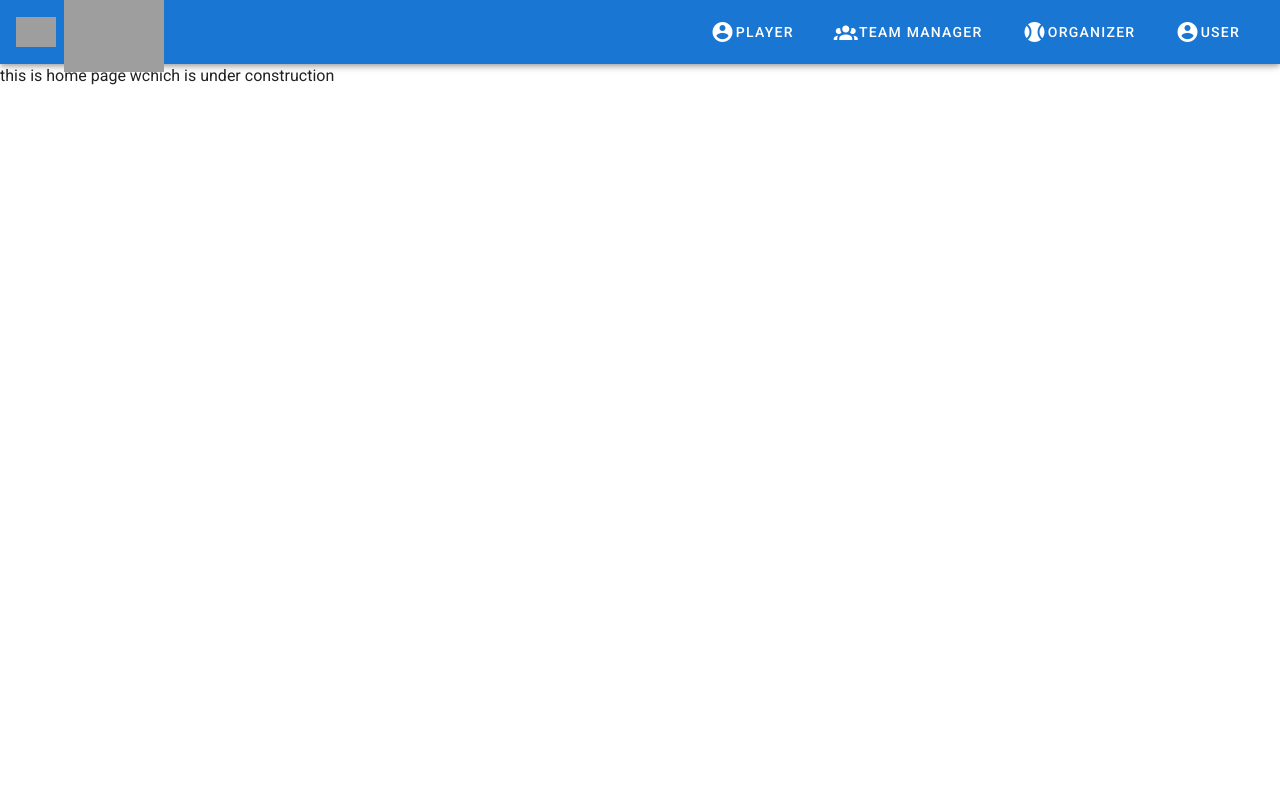
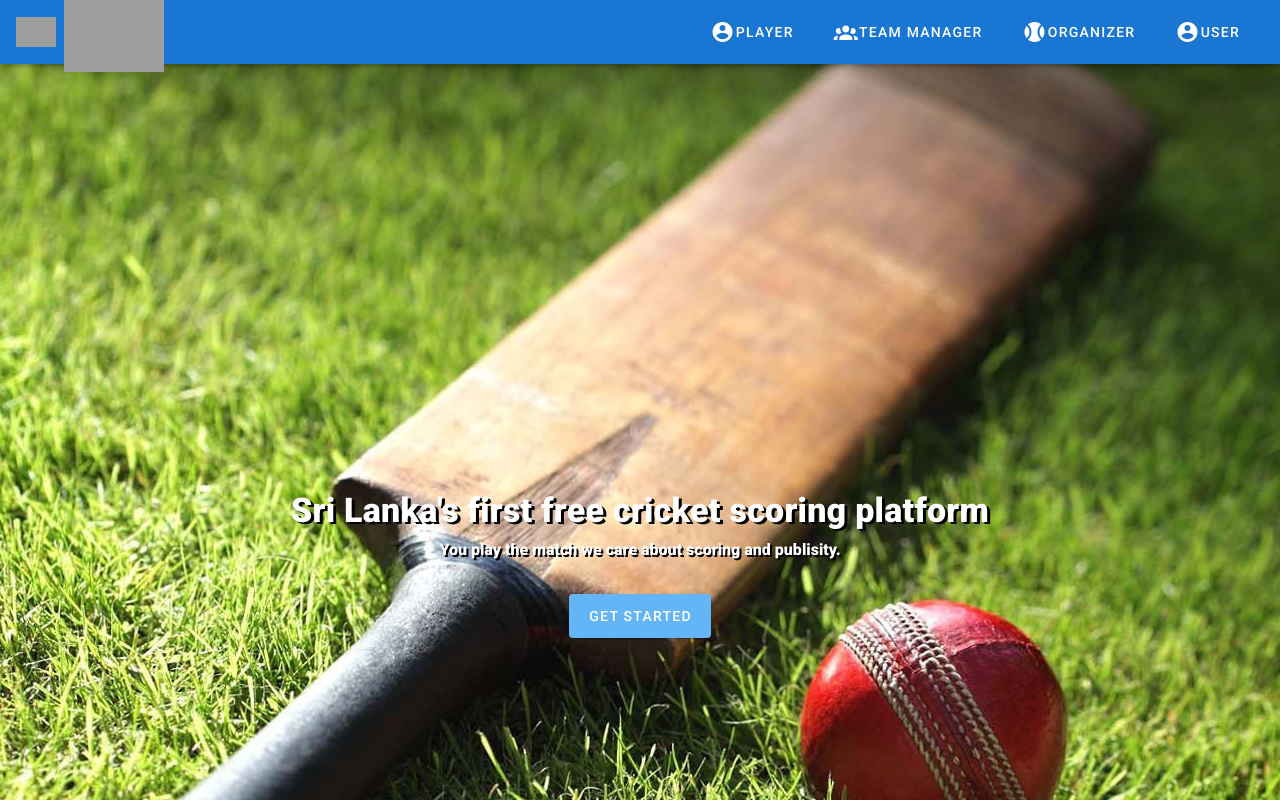
Before and after one commit to vikumDheemantha/crick-click, a Vue app in the folder frontend/: page / in a window 1280 px wide. Shown: the top 800 px of the page. Built offline with nearby package versions, Linux system fonts and the light colour scheme; grey boxes are pictures that could not be loaded.

Commit message:
top header content

```diff
--- /dev/null
+++ b/frontend/src/components/home/TopBanner.vue
@@ -0,0 +1,45 @@
+<template>
+  <section>
+    <v-parallax :src="image" height="1000">
+      <v-layout column align-center justify-center class="white--text">
+        <h1
+          class="white--text mb-2 display-1 text-xs-center"
+          style="font-weight: 900; text-shadow: 3px 2px #000000"
+        >
+          Sri Lanka's first free cricket scoring platform
+        </h1>
+        <div
+          class="white--text subheading mb-3 text-xs-center"
+          style="font-weight: 900; text-shadow: 2px 2px #000000"
+        >
+          You play the match we care about scoring and publisity.
+        </div>
+        <v-btn class="blue lighten-2 mt-5" dark large href="/">
+          Get Started
+        </v-btn>
+      </v-layout>
+    </v-parallax>
+  </section>
+</template>
+
+<script>
+export default {
+  data() {
+    return {
+      image: require('@/assets/img/home/header.jpeg'),
+    };
+  },
+};
+</script>
+
+<style>
+.finedTitle {
+  font-weight: 900;
+  text-shadow: 2px 2px #000000;
+}
+
+.social-icon {
+  font-size: 21px;
+  color: white;
+}
+</style>
--- a/frontend/src/views/Home.vue
+++ b/frontend/src/views/Home.vue
@@ -1,11 +1,14 @@
 <template>
-  <div>this is home page wchich is under construction</div>
+  <v-content class="pt-0">
+    <top-banner />
+  </v-content>
 </template>
 
 <script>
+import TopBanner from "../components/home/TopBanner.vue";
 export default {
   name: "Home",
 
-  components: {},
+  components: { TopBanner },
 };
 </script>
```
Also changed, not shown: frontend/src/router/index.js (+6 -10 lines), frontend/src/assets/img/home/header.jpeg (added).
